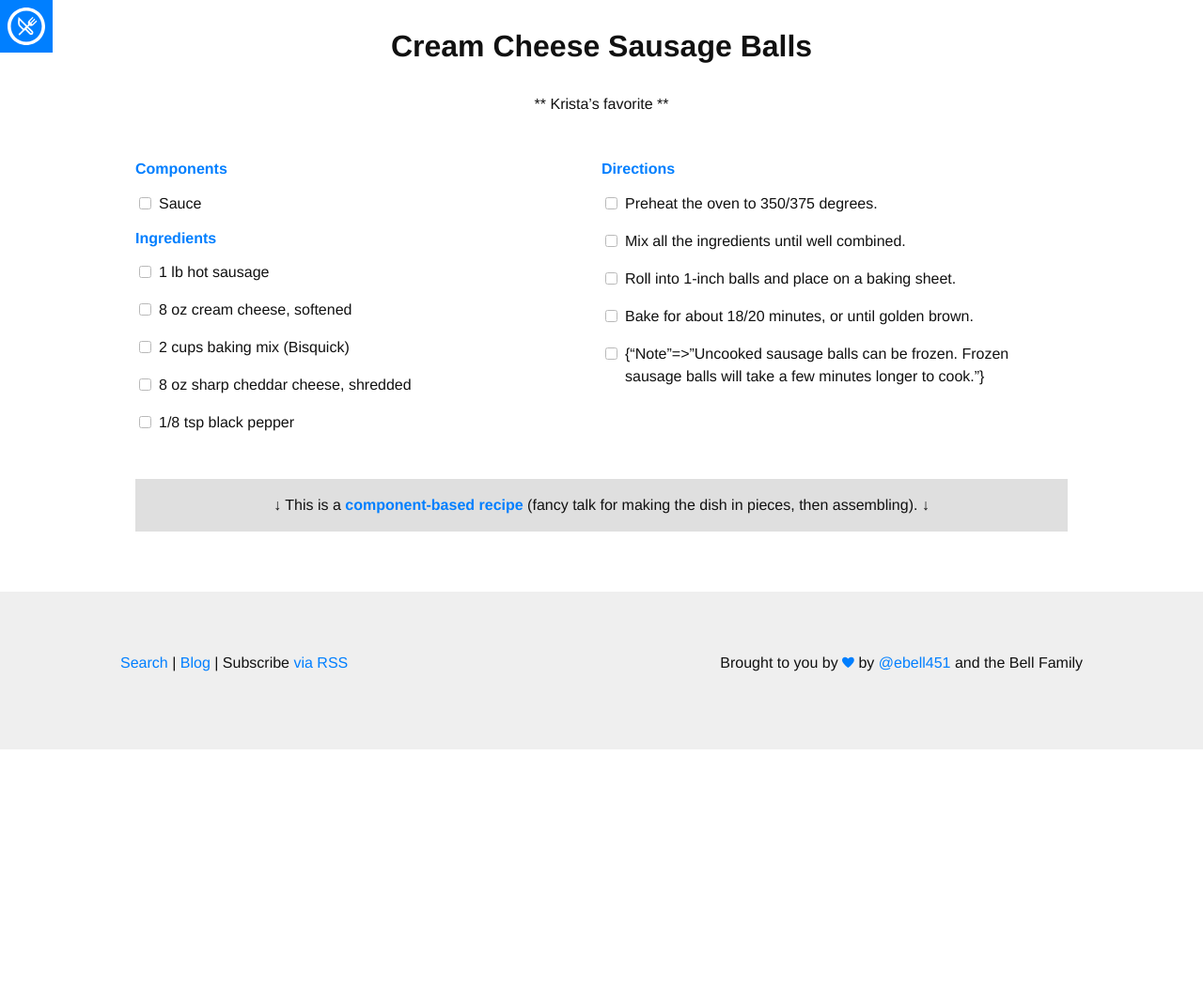
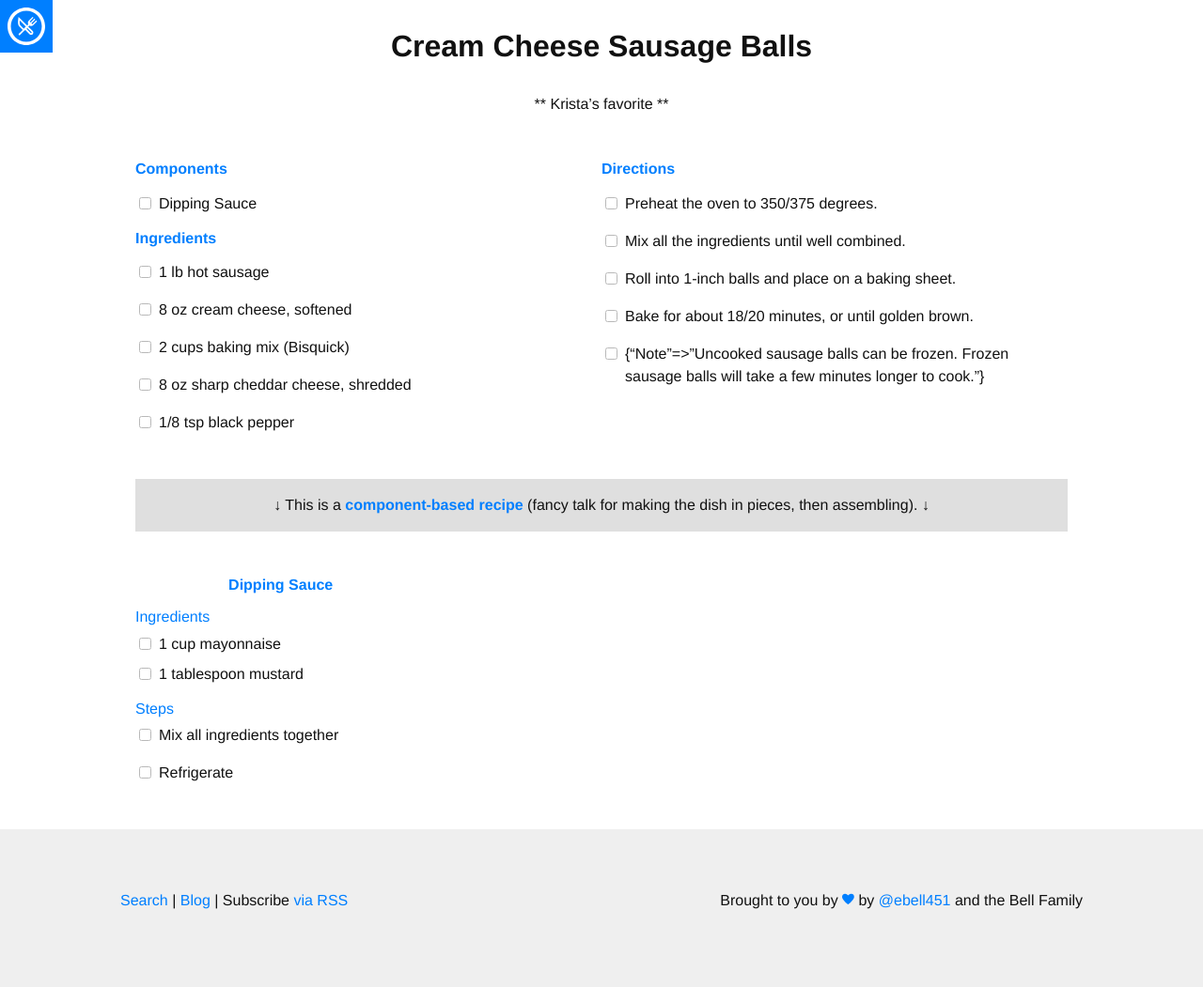
Before and after one commit to ebell451/ebell451.github.io, a Jekyll site: the page built from _recipes/cream-cheese-sausage-balls.md, in a window 1280 px wide. Shown: the whole page at 94% size. Built offline with Jekyll 4.4.1, drawn with Linux system fonts in a browser that asks for light colours; nearby versions of some CDN libraries; some web fonts are replaced; before the commit the page ends 900 px from its top, so only the background shows below that.

Commit message:
Misc updates

```diff
--- a/_recipes/cream-cheese-sausage-balls.md
+++ b/_recipes/cream-cheese-sausage-balls.md
@@ -19,7 +19,7 @@ directions:
 - Note: Uncooked sausage balls can be frozen. Frozen sausage balls will take a few minutes longer to cook.
 
 components:
-- Sauce
+- Dipping Sauce
 
 ---
 
```
Also changed, not shown: _recipes/mexican-slaw.md (+0 -2 lines), _recipes/mollys-brisket.md (+0 -2 lines), _recipes/oreo-balls.md (+0 -2 lines).
